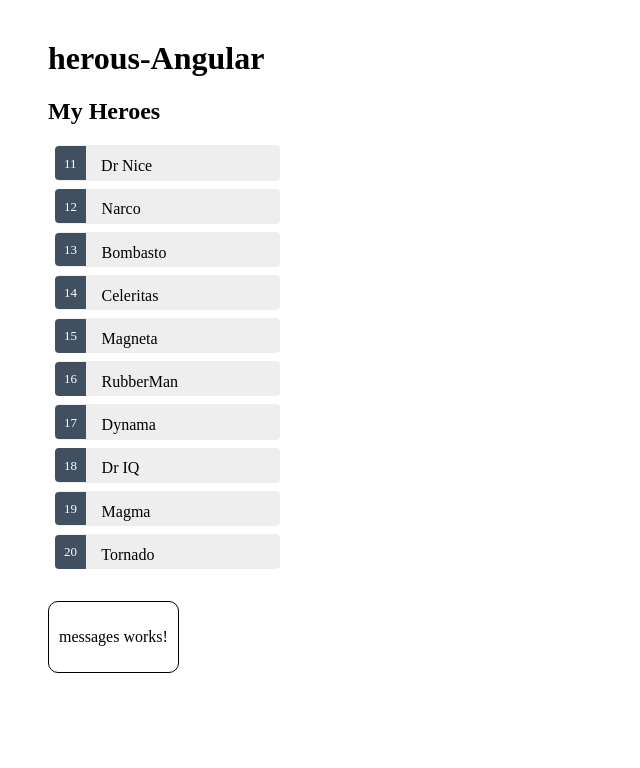
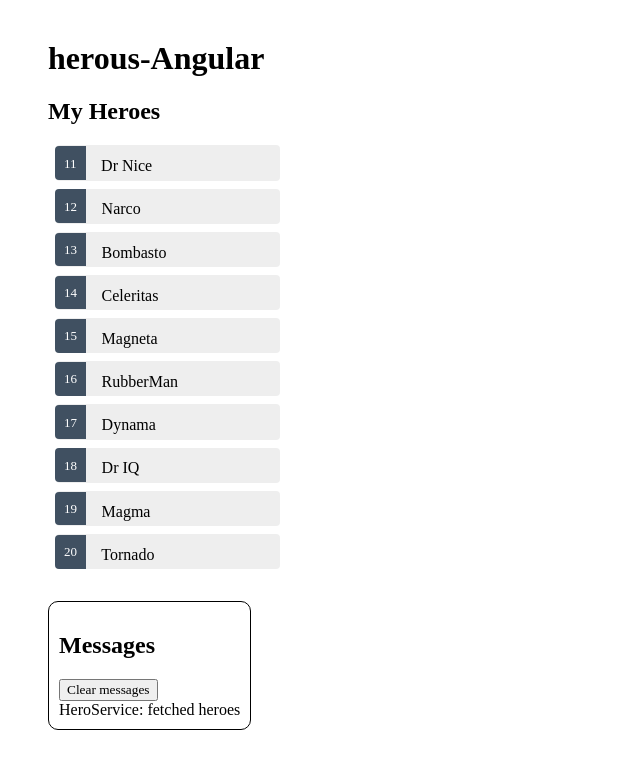
Before and after one commit to EfratVanso/herous_Angular, an Angular app: page / in a window 1280 px wide. Shown: the top 768 px of the page, without its empty margins (0-640 px from the left). Built offline with nearby package versions, Linux system fonts and the light colour scheme.

Commit message:
add and show messages

```diff
--- a/src/app/hero-detail/hero-detail.component.html
+++ b/src/app/hero-detail/hero-detail.component.html
@@ -1,4 +1,4 @@
-<div *ngIf="hero">
+<div *ngIf="hero" style="padding-bottom: 15px;">
     <h2>{{hero.name | uppercase}} Details</h2>
     <div><span>id: </span>{{hero.id}}</div>
     <div>
--- a/src/app/hero.service.ts
+++ b/src/app/hero.service.ts
@@ -3,15 +3,17 @@ import { HEROES } from './mock-heroes';
 
 import { Injectable } from '@angular/core';
 import { Observable, of } from 'rxjs';
+import { MessageService } from './message.service';
 
 @Injectable({
   providedIn: 'root'
 })
 export class HeroService {
-  constructor() { }
+  constructor(private messageService:MessageService) { }//service in service
 
   getHeroes(): Observable<Hero[]> {
     const heroes = of(HEROES);// return single value. the heroes array, type: Observable<Hero[]>
+    this.messageService.add('HeroService: fetched heroes');
     return heroes;
   }
 }
--- a/src/app/heroes/heroes.component.ts
+++ b/src/app/heroes/heroes.component.ts
@@ -1,6 +1,7 @@
-import { Component, Input, OnInit } from '@angular/core';
+import { Component, OnInit } from '@angular/core';
 import { Hero } from '../hero';
 import { HeroService } from '../hero.service';
+import { MessageService } from '../message.service';
 
 @Component({
   selector: 'app-heroes',
@@ -8,22 +9,25 @@ import { HeroService } from '../hero.service';
   styleUrls: ['./heroes.component.css']
 })
 export class HeroesComponent implements OnInit {
-  constructor(private heroService: HeroService) { }
+  constructor(private heroService: HeroService, private messageService: MessageService) { }
   heroes: Hero[] = [];
 
   selectedHero?: Hero;
 
   getHeroes(): void {
     this.heroService.getHeroes()
-        .subscribe(heroes => this.heroes = heroes);// good when there is a lot of data. asynchronous
+      .subscribe(heroes => this.heroes = heroes);// good when there is a lot of data. asynchronous
   }
 
   onSelect(hero: Hero): void {
     this.selectedHero = hero;
+    this.messageService.add(`HeroesComponent: Selected hero id=${hero.id}`);
+
   }
 
   ngOnInit(): void { //It's a good place to put initialization logic.
 
- this.getHeroes(); }
+    this.getHeroes();
+  }
 
 }
--- a/src/app/messages/messages.component.html
+++ b/src/app/messages/messages.component.html
@@ -1,4 +1,8 @@
-<div style="border: 1px solid; padding: 10px;width: fit-content;border-radius: 10px;">
-<p>messages works!</p>
+<div style="border: 1px solid; padding: 10px;width: fit-content;border-radius: 10px;"
+    *ngIf="messageService.messages.length">
+
+    <h2>Messages</h2>
+    <button class="clear" (click)="messageService.clear()">Clear messages</button>
+    <div *ngFor='let message of messageService.messages'> {{message}} </div>
 
 </div>
--- a/src/app/messages/messages.component.ts
+++ b/src/app/messages/messages.component.ts
@@ -1,4 +1,5 @@
 import { Component, OnInit } from '@angular/core';
+import { MessageService } from '../message.service';
 
 @Component({
   selector: 'app-messages',
@@ -7,7 +8,7 @@ import { Component, OnInit } from '@angular/core';
 })
 export class MessagesComponent implements OnInit {
 
-  constructor() { }
+  constructor(public messageService: MessageService) {}//must be public because it is going to bind in the template.
 
   ngOnInit(): void {
   }
```
